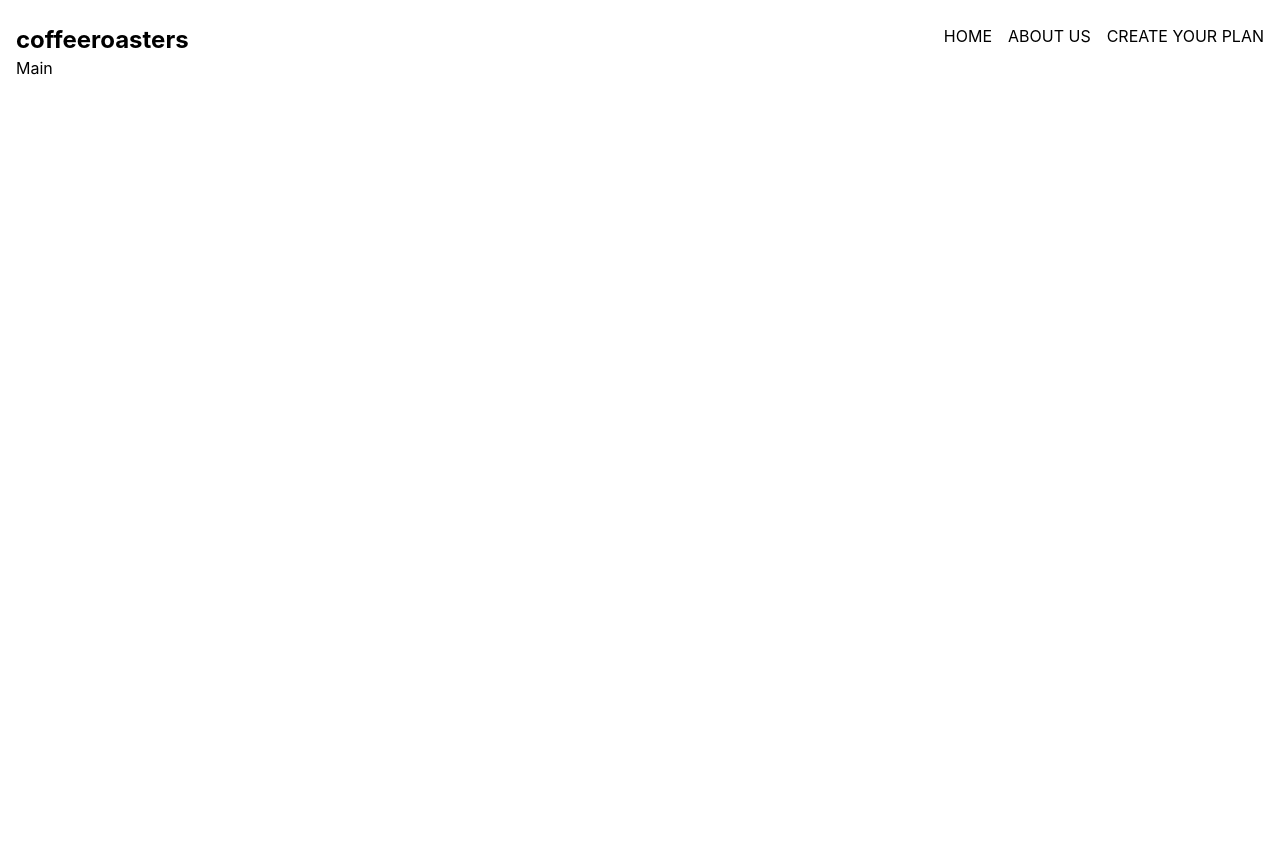
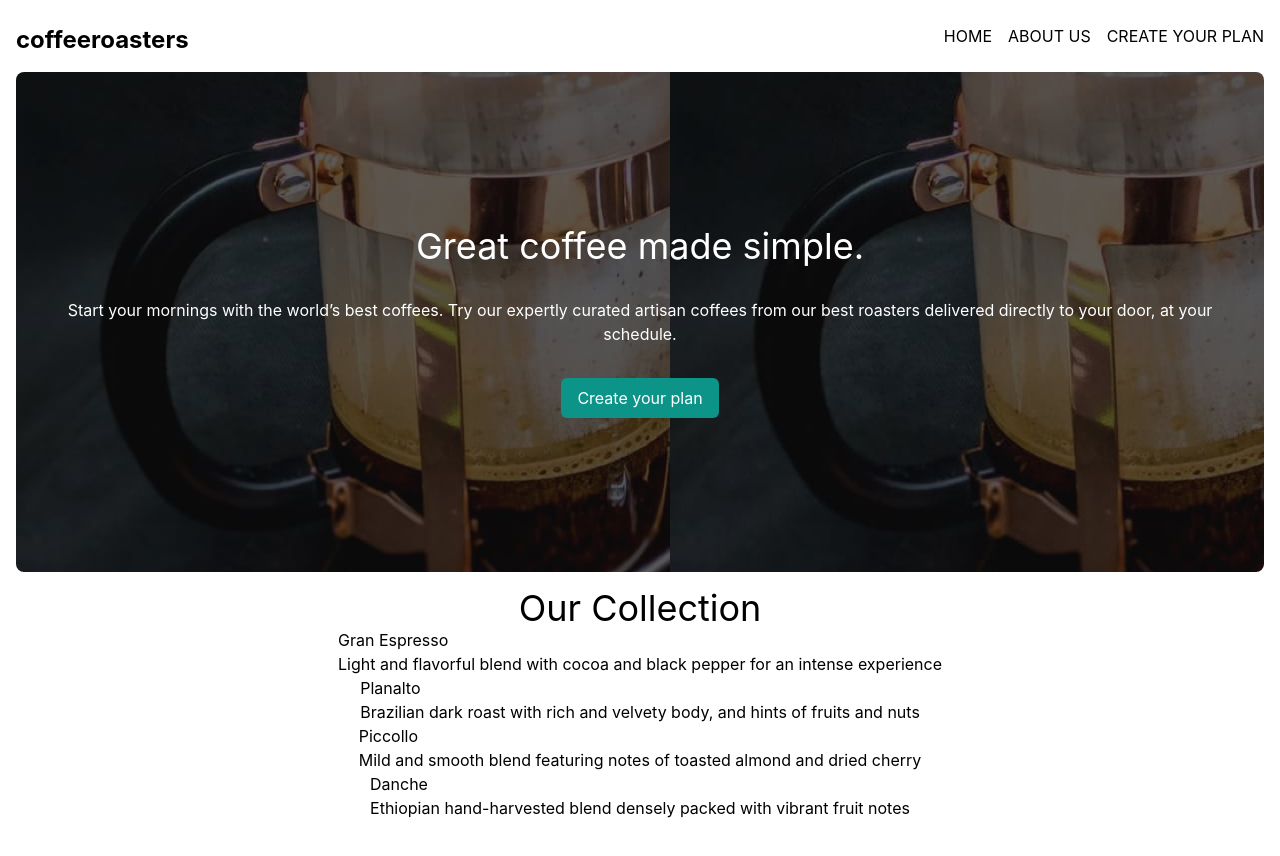
Before and after one commit to doinby/coffee-roaster-react-tailwind-firebase, a React (Create React App) app: page / in a window 1280 px wide. Shown: the top 856 px of the page. Before the commit the page ends 800 px from the top, so only its background shows below. Built offline with nearby package versions, Linux system fonts and the light colour scheme.

Commit message:
finished 'hero' section. Added content to 'collection' section

```diff
--- a/src/App.js
+++ b/src/App.js
@@ -4,7 +4,8 @@ import React from 'react';
 
 // Components
 import Header from './Components/Header';
-import Main from './Components/Main';
+import MainContainer from './Components/Home/MainContainer';
+import Main from './Components/Home/MainContainer';
 
 export default function App() {
   const baseCss = 'container mx-auto';
@@ -13,7 +14,7 @@ export default function App() {
   return (
     <div class={`${baseCss} px-2 py-4 ${smUpCss}`}>
       <Header />
-      <Main />
+      <MainContainer />
     </div>
   );
 }
--- a/src/Components/Header.js
+++ b/src/Components/Header.js
@@ -35,7 +35,6 @@ export default function Header() {
         <div className='hamburger-menu'>
           <img src={hamburgerMenu} alt='hamburger-menu' />
         </div>
-        {/* src/assets/shared/mobile/icon-hamburger.svg */}
       </div>
     </header>
   );
--- /dev/null
+++ b/src/Components/Home/CollectionArticle.js
@@ -0,0 +1,10 @@
+import React from 'react';
+
+export default function CollectionArticle({title, description}) {
+  return (
+    <article>
+      <h3>{title}</h3>
+      <p>{description}</p>
+    </article>
+  );
+}
--- /dev/null
+++ b/src/Components/Home/CollectionSection.js
@@ -0,0 +1,26 @@
+import React from 'react';
+import CollectionArticle from './CollectionArticle';
+
+export default function CollectionSection({id}) {
+  return (
+    <section id={id} class='flex flex-col items-center'>
+      <h2 class='text-4xl'>Our Collection</h2>
+      <CollectionArticle
+        title='Gran Espresso'
+        description='Light and flavorful blend with cocoa and black pepper for an intense experience'
+      />
+      <CollectionArticle
+        title='Planalto'
+        description='Brazilian dark roast with rich and velvety body, and hints of fruits and nuts'
+      />
+      <CollectionArticle
+        title='Piccollo'
+        description='Mild and smooth blend featuring notes of toasted almond and dried cherry'
+      />
+      <CollectionArticle
+        title='Danche'
+        description='Ethiopian hand-harvested blend densely packed with vibrant fruit notes'
+      />
+    </section>
+  );
+}
--- /dev/null
+++ b/src/Components/Home/HeroSection.js
@@ -0,0 +1,22 @@
+import React from 'react';
+
+export default function HeroSection({id}) {
+  return (
+    <section>
+      <section
+        id={id}
+        class='flex flex-col justify-center items-center gap-8 px-4 h-[500px] rounded-lg bg-hero-default text-center text-white'
+      >
+        <h2 class='text-4xl'>Great coffee made simple.</h2>
+        <p>
+          Start your mornings with the world’s best coffees. Try our expertly
+          curated artisan coffees from our best roasters delivered directly to
+          your door, at your schedule.
+        </p>
+        <button class='py-2 px-4 rounded-md bg-teal-600'>
+          Create your plan
+        </button>
+      </section>
+    </section>
+  );
+}
--- /dev/null
+++ b/src/Components/Home/MainContainer.js
@@ -0,0 +1,12 @@
+import React from 'react';
+import CollectionSection from './CollectionSection';
+import HeroSection from './HeroSection';
+
+export default function MainContainer() {
+  return (
+    <main class='flex flex-col gap-4 my-4'>
+      <HeroSection id='hero' />
+      <CollectionSection id='collection' />
+    </main>
+  );
+}
--- a/src/Components/Main.js
+++ /dev/null
@@ -1,5 +0,0 @@
-import React from 'react';
-
-export default function Main() {
-  return <main>Main</main>;
-}
--- a/tailwind.config.js
+++ b/tailwind.config.js
@@ -1,7 +1,12 @@
 module.exports = {
   content: ['./src/**/*.{js,jsx,ts,tsx}'],
   theme: {
-    extend: {},
+    extend: {
+      backgroundImage: {
+        'hero-default':
+          "url('../src/assets/home/mobile/image-hero-coffeepress.jpg')",
+      },
+    },
   },
   plugins: [],
 };
```
